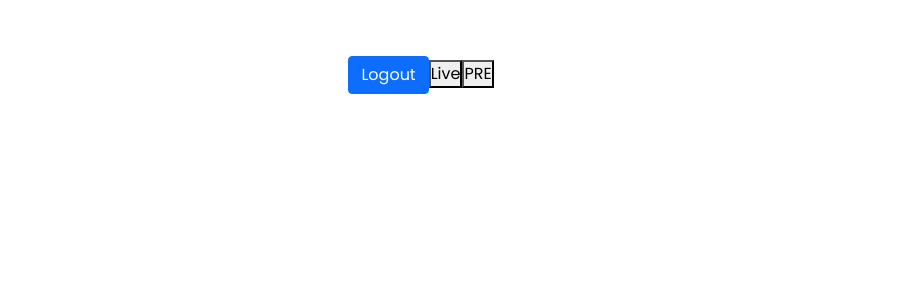
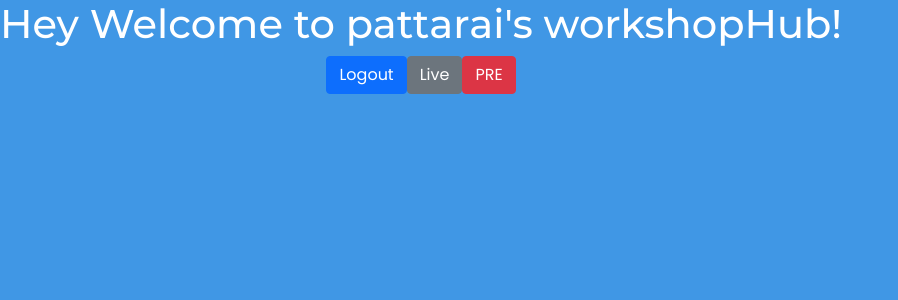
Before and after one commit to pattarai/project-helix-fe, a React (Create React App) app: page /home in a window 1280 px wide. Shown: the top 300 px of the page, without its empty margins (0-898 px from the left). Built offline with nearby package versions, Linux system fonts and the light colour scheme; no server answers; sample sign-in values are in the browser's storage.

Commit message:
Added class for bg

```diff
--- a/src/pages/Home.jsx
+++ b/src/pages/Home.jsx
@@ -15,17 +15,33 @@ export default function Home() {
   }
   return (
     <>
+      <section className="home-bg full-vh">
         <div className="landing-main">
           <div className="text-center">
             <h1>Hey Welcome to pattarai's workshopHub!</h1>
             <button className="btn btn-primary" onClick={logout}>
               Logout
             </button>
-          <button onClick={()=>{history.push("/live")}}> Live </button>
-          <button onClick={()=>{history.push("/record")}}>PRE</button>
-
+            <button
+              className="btn btn-secondary"
+              onClick={() => {
+                history.push("/live");
+              }}
+            >
+              {" "}
+              Live{" "}
+            </button>
+            <button
+              className="btn btn-danger"
+              onClick={() => {
+                history.push("/record");
+              }}
+            >
+              PRE
+            </button>
           </div>
         </div>
+      </section>
     </>
   );
 }
```
Lines whose indentation alone changed are shown as unchanged.
